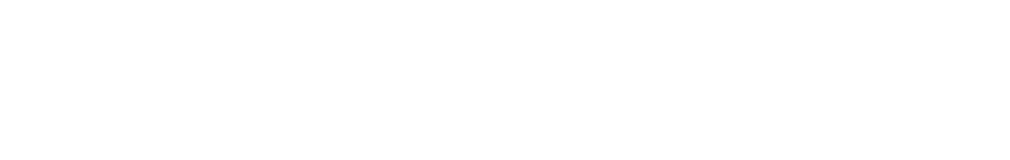
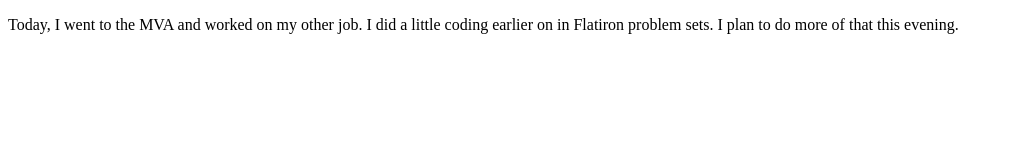
Before and after one commit to jtabb1/2021-08-28-Daily-Coding-Journal, a plain HTML site: page index.html in a window 1280 px wide. Shown: the whole page, without its empty margins (0-1010 px from the left). Drawn offline with Linux system fonts and the light colour scheme.

Commit message:
Tell what I did and what I plan to do yet today.

```diff
--- a/index.html
+++ b/index.html
@@ -7,6 +7,13 @@
     <link href="style.css" rel="stylesheet" type="text/css" />
   </head>
   <body>
+
+    <p>
+      Today, I went to the MVA and worked on my other job.  I did a little
+      coding earlier on in Flatiron problem sets.  I plan to do more of that
+      this evening.
+    </p>
+
     <script src="script.js"></script>
   </body>
 </html>
```
